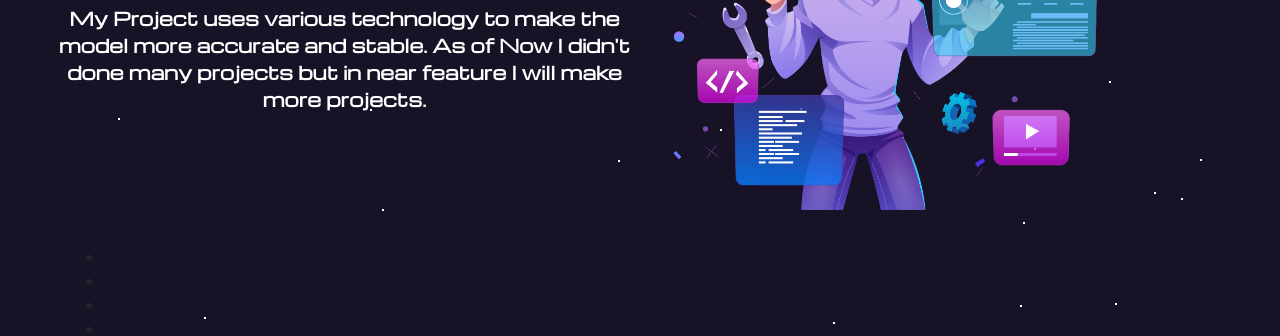
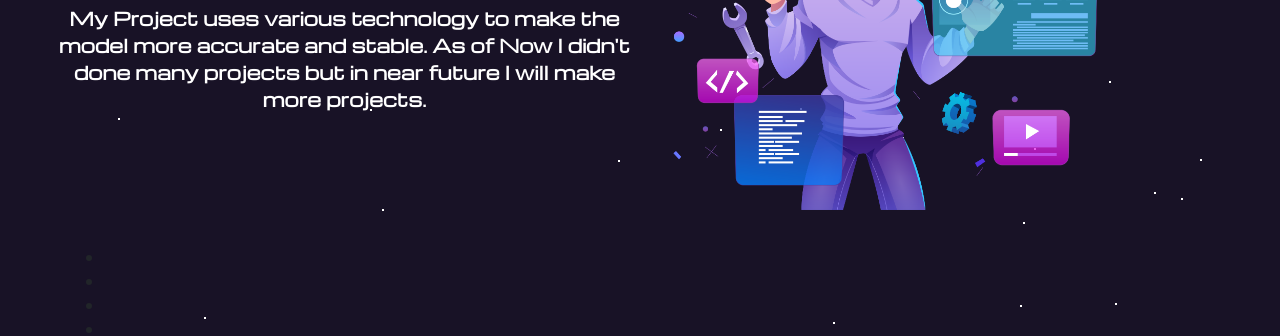
Before and after one commit to anassfresco/portfilio, a plain HTML site: page Project.html in a window 1280 px wide. Shown: the part 289-625 px from the top of the page. Drawn offline with nearby package versions, Linux system fonts and the light colour scheme; a web font is replaced by a local one.

Commit message:
Update Project.html

```diff
--- a/Project.html
+++ b/Project.html
@@ -44,7 +44,7 @@
 
                         <div class="col-lg-6 col-md-6 project-heading">
                             <h1 class="P-heading"> Projects</h1>
-                            <p class="p-text">My Project uses various technology to make the model more accurate and stable. As of Now I didn't done many projects but in near feature I will make more projects.
+                            <p class="p-text">My Project uses various technology to make the model more accurate and stable. As of Now I didn't done many projects but in near future I will make more projects.
                             </p>
 
                         </div>
```
